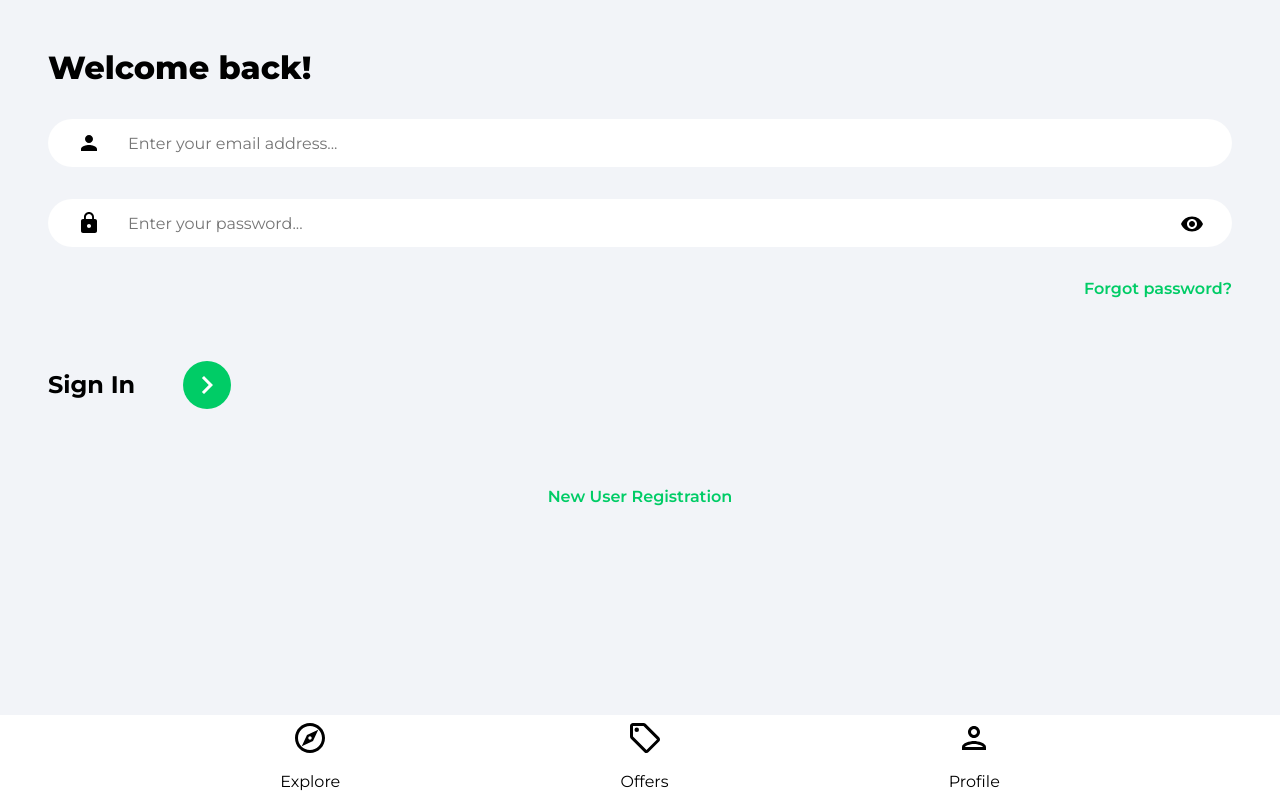
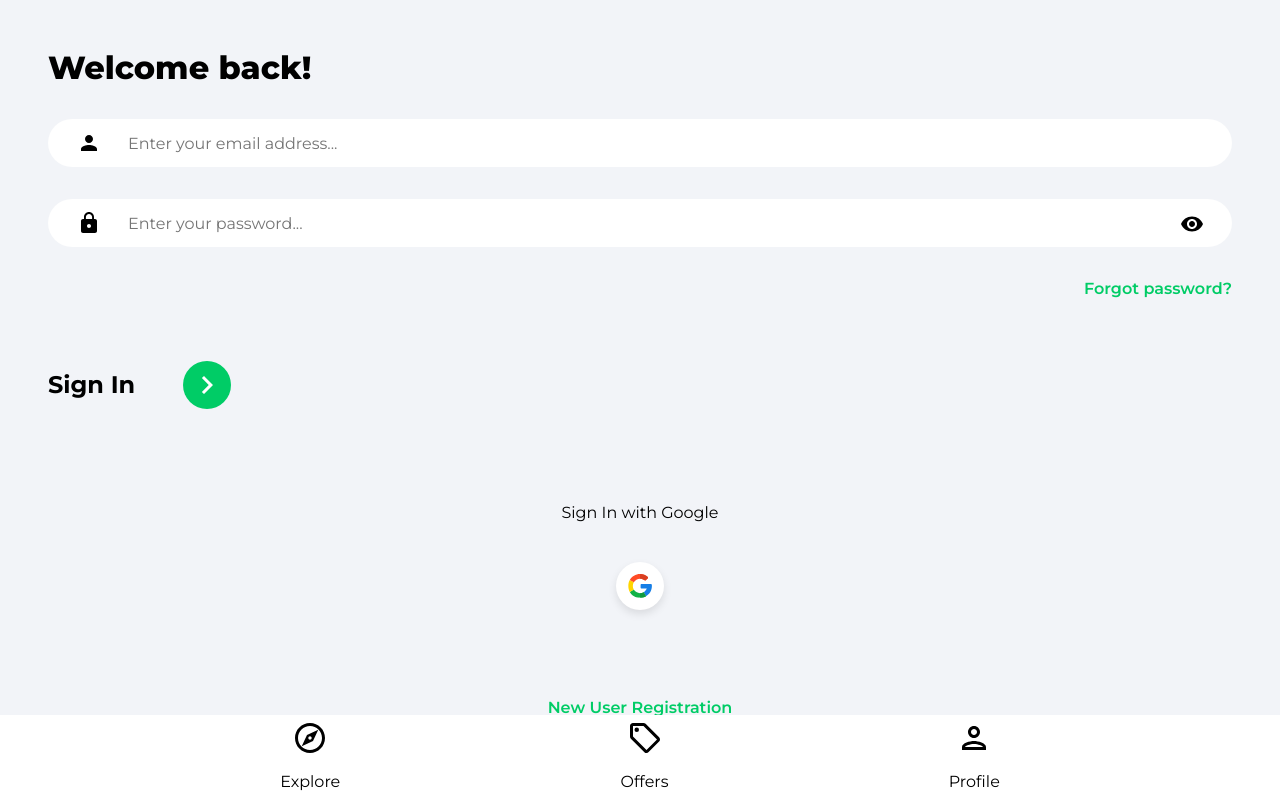
Before and after one commit to DRSantillan/housify-devdojo, a React (Create React App) app: page /auth in a window 1280 px wide. Built offline with nearby package versions, Linux system fonts and the light colour scheme.

Commit message:
task(): added Google OAuth logic to allow social login.

```diff
--- /dev/null
+++ b/src/components/google-oauth/GoogleOauth.component.jsx
@@ -0,0 +1,66 @@
+import React from 'react';
+import { useNavigate, useLocation } from 'react-router-dom';
+import { getAuth, signInWithPopup, GoogleAuthProvider } from 'firebase/auth';
+import { doc, setDoc, getDoc, serverTimestamp } from 'firebase/firestore';
+import { db } from '../../firebase/firebase.config';
+
+import { toast } from 'react-toastify';
+import GoogleIcon from '../../assets/svg/googleIcon.svg';
+
+const GoogleOAuth = () => {
+	const navigate = useNavigate();
+	const location = useLocation();
+
+	const onGoogleOAuthButtonClick = async () => {
+		try {
+			const auth = getAuth();
+			const googleProvider = new GoogleAuthProvider();
+			const result = await signInWithPopup(auth, googleProvider);
+			const user = result.user;
+
+			const userDocRef = doc(db, 'users', user.uid);
+			const userSnapShot = await getDoc(userDocRef);
+
+			if (!userSnapShot.exists()) {
+				await setDoc(doc(db, 'users', user.uid), {
+					name: user.displayName,
+					email: user.email,
+					timeStamp: serverTimestamp(),
+				});
+			}
+			toast.success('Google authentication has been approved', {
+				theme: 'colored',
+			});
+			navigate('/');
+		} catch (error) {
+            console.log(error)
+			toast.error(
+				'Could not authenticate with Google! Please try again.',
+				{ theme: 'colored' }
+			);
+		}
+	};
+	return (
+		<div className='socialLogin'>
+			<p>
+				{location.path === '/register'
+					? 'Register With Google'
+					: 'Sign In with Google'}
+			</p>
+			<button
+				className='socialIconDiv'
+				onClick={onGoogleOAuthButtonClick}
+			>
+				<img
+					src={GoogleIcon}
+					alt="{location.path === '/register'
+					? 'Register With Google'
+					: 'Sign In with Google'}"
+					className='socialIconImg'
+				/>
+			</button>
+		</div>
+	);
+};
+
+export default GoogleOAuth;
--- a/src/pages/user-authentication/UserAuthentication.page.jsx
+++ b/src/pages/user-authentication/UserAuthentication.page.jsx
@@ -5,6 +5,7 @@ import { ReactComponent as ArrowRightIcon } from '../../assets/svg/keyboardArrow
 import visibilityIcon from '../../assets/svg/visibilityIcon.svg';
 import { getAuth, signInWithEmailAndPassword } from 'firebase/auth';
 import { toast } from 'react-toastify';
+import GoogleOAuth from '../../components/google-oauth/GoogleOauth.component';
 
 const UserAuthentication = () => {
 	const [showPassword, setShowPassword] = useState(false);
@@ -84,7 +85,7 @@ const UserAuthentication = () => {
 						</button>
 					</div>
 				</form>
-				{/*google oauth */}
+				<GoogleOAuth/>
 				<Link to='/register' className='registerLink'>
 					New User Registration
 				</Link>
--- a/src/pages/user-registration/UserRegistration.page.jsx
+++ b/src/pages/user-registration/UserRegistration.page.jsx
@@ -10,6 +10,7 @@ import {
 import { serverTimestamp, setDoc, doc } from 'firebase/firestore';
 import { db } from '../../firebase/firebase.config';
 import { toast } from 'react-toastify';
+import GoogleOAuth from '../../components/google-oauth/GoogleOauth.component';
 
 const UserRegistration = () => {
 	const [showPassword, setShowPassword] = useState(false);
@@ -41,12 +42,18 @@ const UserRegistration = () => {
 
 			// add authenticated use with uid to collection of users uid.
 			await setDoc(doc(db, 'users', `${user.uid}`), formDataCopy);
-toast.success('Thank you for becoming a member of Housify! Now lets find you a home...', { theme: 'colored' });
+			toast.success(
+				'Thank you for becoming a member of Housify! Now lets find you a home...',
+				{ theme: 'colored' }
+			);
 			navigate('/');
 		} catch (error) {
-			toast.error('Oooops Something must have gone wrong, Please try to register again!', {
-				theme: 'colored',
-			});
+			toast.error(
+				'Oooops Something must have gone wrong, Please try to register again!',
+				{
+					theme: 'colored',
+				}
+			);
 		}
 	};
 	const onInputChange = event => {
@@ -108,7 +115,7 @@ toast.success('Thank you for becoming a member of Housify! Now lets find you a h
 					</button>
 				</div>
 			</form>
-			{/*oauth google */}
+			<GoogleOAuth />
 			<Link to='/auth' className='registerLink'>
 				Sign In Instead
 			</Link>
```
